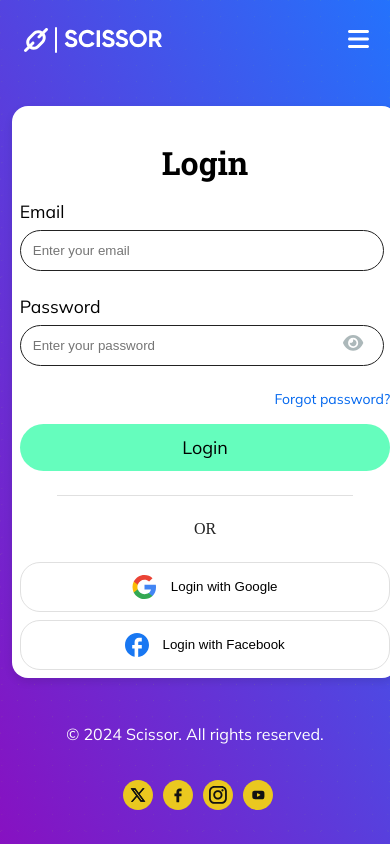
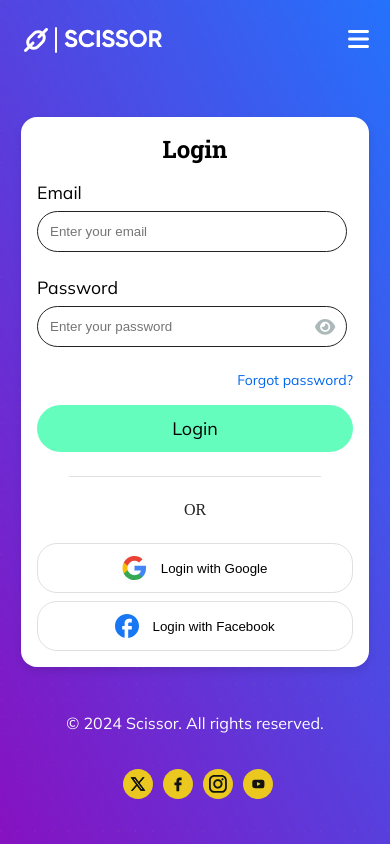
Before and after one commit to ChinonyeOnuoha/Scissor, a React (Create React App) app: page /login in a window 390 px wide. Built offline with nearby package versions, Linux system fonts and the light colour scheme; no server answers.

Commit message:
Bug and UI fixes

```diff
--- a/src/components/Dashboard/Dashboard.tsx
+++ b/src/components/Dashboard/Dashboard.tsx
@@ -211,7 +211,7 @@ const handleDeleteConfirmation = (link: LinkType) => {
     <div className="dashboard-container container">
       <ToastContainer
         position="top-right"
-        autoClose={2000}
+        autoClose={1000}
         hideProgressBar={false}
         newestOnTop={false}
         closeOnClick
@@ -219,7 +219,7 @@ const handleDeleteConfirmation = (link: LinkType) => {
         pauseOnFocusLoss
         draggable
         pauseOnHover
-        style={{ width: "60%" }}
+        style={{ width: "auto" }}
         closeButton={false}
       />
 
--- a/src/components/LinkShortener/LinkShortener.tsx
+++ b/src/components/LinkShortener/LinkShortener.tsx
@@ -187,7 +187,7 @@ const LinkShortener: React.FC<LinkShortenerProps> = ({ className }) => {
     <div className="link-shortener container home-container">
       <ToastContainer
       position="top-right"
-      autoClose={2000}
+      autoClose={1000}
       hideProgressBar={false}
       newestOnTop={false}
       closeOnClick
@@ -195,7 +195,7 @@ const LinkShortener: React.FC<LinkShortenerProps> = ({ className }) => {
       pauseOnFocusLoss
       draggable
       pauseOnHover
-      style={{ width: "60%"}}
+      style={{ width: "auto"}}
       closeButton={false}
       />
 
--- a/src/components/Login/Login.tsx
+++ b/src/components/Login/Login.tsx
@@ -6,6 +6,7 @@ import { auth } from '../../utils/firebase-config';
 import './login.css';
 import { FontAwesomeIcon } from '@fortawesome/react-fontawesome';
 import { faEye, faEyeSlash } from '@fortawesome/free-solid-svg-icons';
+
 
 
 const Login = () => {
--- a/src/components/Login/login.css
+++ b/src/components/Login/login.css
@@ -4,7 +4,7 @@
     flex-direction: column;
     justify-content: center;
     align-items: center;
-    margin-top: 3em;
+    margin-top: 2em;
     padding-bottom:3em ;
     width: 100%;
     max-width: 600px;
@@ -211,28 +211,28 @@
 
     /* Responsive design */
     @media (max-width: 768px) {
-        .login-container {
-          padding: 24px;
-        }
-
-        .login-card {
-          width: 95%;
-          padding: 2rem;
+        .login-container .login-card{
+          width: 90%;
+          padding: 1rem;
+          margin-top: 1em;
         }
       }
 
       @media (max-width: 480px) {
         .login-container {
+          margin-top: .7em;
           padding: 10px;
-          margin-top: 1em;
+          width: 90%;
         }
 
         .login-card {
-          padding: 0.5rem;
+          padding: 1rem;
         }
 
         .login-card h2 {
           margin-bottom: 1rem;
+          margin-top: 0;
+          font-size: 24px;
         }
 
         .login-card input,
@@ -242,14 +242,14 @@
         }
 
         .password-icon {
-          right: 1.5em;
-          top: 40%;
+          right: 1em;
+          top: 44%;
           font-size: 18px;
         }
 
-        .forgot-password-container{
+        /* .forgot-password-container{
           margin-bottom: 9em;
-        }
+        } */
 
         .forgot-password-container h2{
           font-size: 24px;
--- a/src/global.css
+++ b/src/global.css
@@ -58,3 +58,16 @@ h1, h2, h3, h4, h5, h6 {
     padding: 0 16px;
   }
 }
+
+@media (min-width: 1024px) {
+  .Toastify__toast-container {
+    width: 30% !important;
+  }
+}
+
+@media (max-width:
+1023px) {
+.Toastify__toast-container {
+width: 100% !important;
+}
+}
--- a/src/utils/firebase-config.js
+++ b/src/utils/firebase-config.js
@@ -5,6 +5,7 @@ import { getFirestore } from 'firebase/firestore';
 import { getAuth} from 'firebase/auth';
 import { ref} from 'firebase/database';
 import { getAnalytics } from 'firebase/analytics';
+import { FacebookAuthProvider } from "firebase/auth";
 // TODO: Add SDKs for Firebase products that you want to use
 // https://firebase.google.com/docs/web/setup#available-libraries
 
@@ -28,6 +29,7 @@ const db = getFirestore(app);
 const auth = getAuth(app);
 const analytics = getAnalytics(app);
 const firebaseDatabase = getDatabase();
+const provider = new FacebookAuthProvider();
 const getStatsByLinkId = (linkId) => {
   const statsRef = ref(firebaseDatabase, `stats/${linkId}`);
   return statsRef;
@@ -35,4 +37,4 @@ const getStatsByLinkId = (linkId) => {
 
 
 // Export for use in other parts of the app
-export { db, auth, analytics, app, firebaseDatabase, getStatsByLinkId  };
+export { db, auth, analytics, app, firebaseDatabase, provider, getStatsByLinkId  };
```
